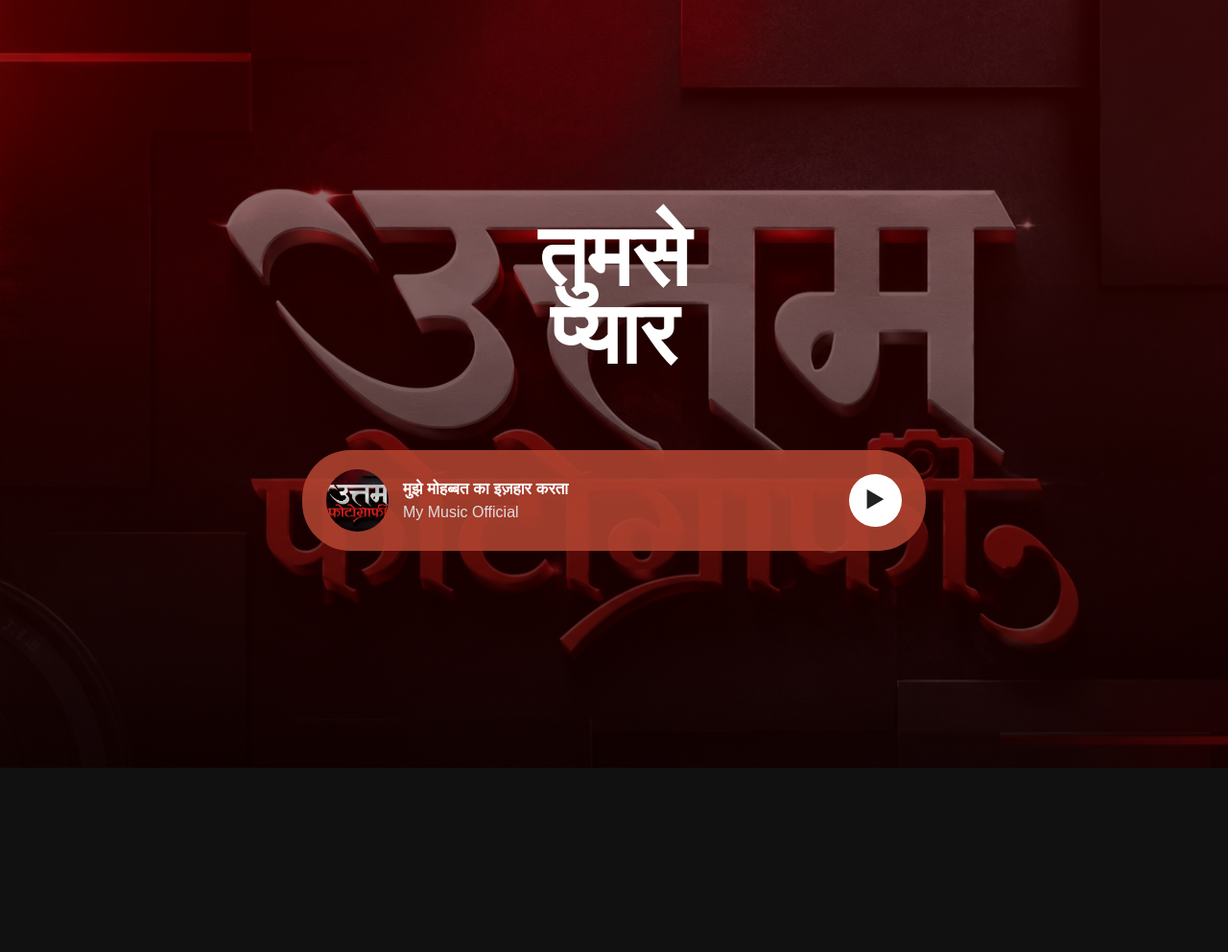
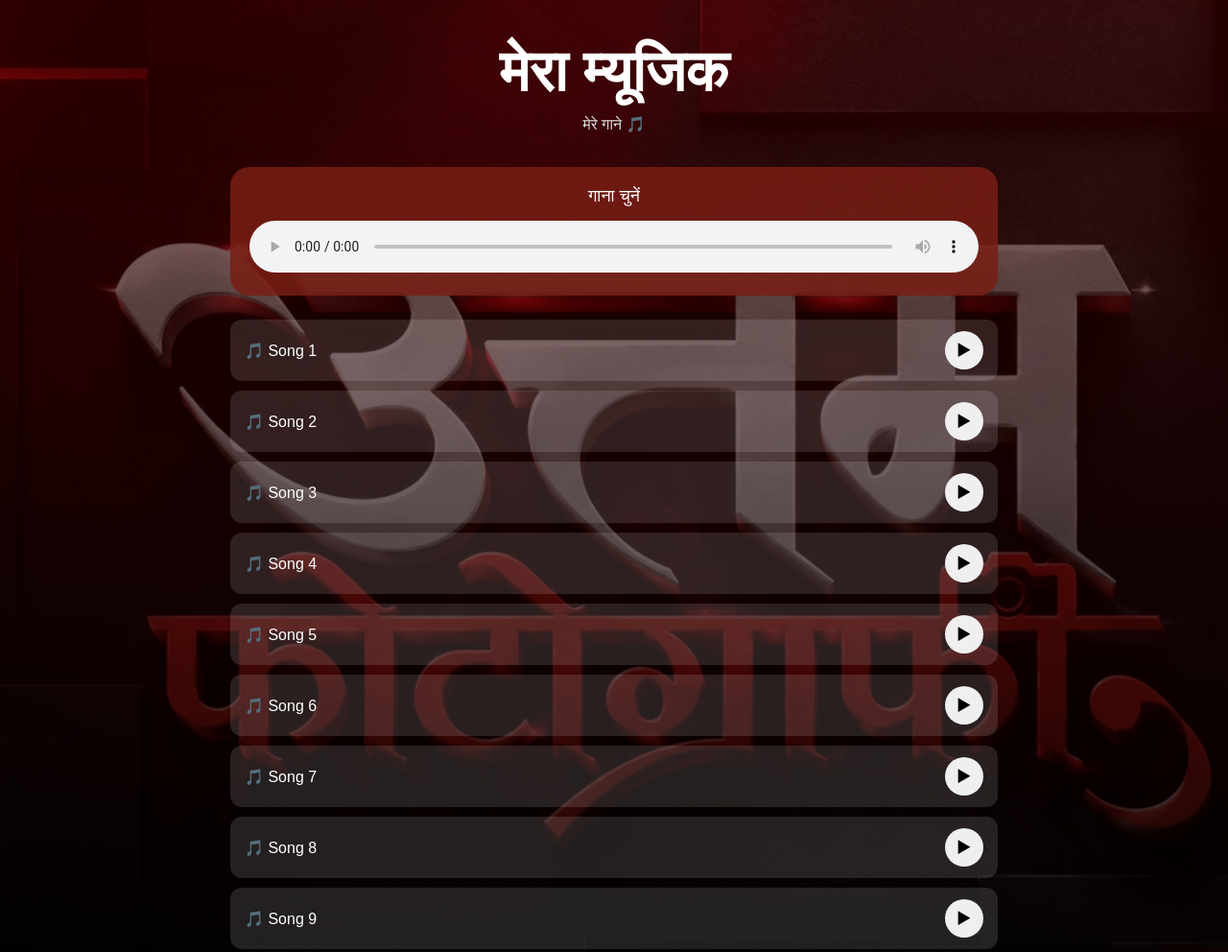
Before and after one commit to moreshwar166-cmyk/my-music-website, a plain HTML site: page index.html in a window 1280 px wide. Shown: the top 992 px of the page at 96% size. Before the commit the page ends 800 px from the top, so only its background shows below. Drawn offline with Linux system fonts and the light colour scheme.

Commit message:
Refactor index.html for improved structure and style

```diff
--- a/index.html
+++ b/index.html
@@ -3,114 +3,97 @@
 <head>
 <meta charset="UTF-8">
 <meta name="viewport" content="width=device-width, initial-scale=1.0">
-    <title>मेरा म्यूजिक</title>
+
+<title>My Music</title>
 
 <style>
-        * {
-            margin: 0;
-            padding: 0;
-            box-sizing: border-box;
+*{
+    margin:0;
+    padding:0;
+    box-sizing:border-box;
 }
 
-        body {
-            font-family: Arial, sans-serif;
-            background: #111;
-            color: white;
+body{
+    font-family:Arial,sans-serif;
+    color:white;
+    background:#111;
 }
 
-        .page {
-            min-height: 100vh;
+.page{
+    min-height:100vh;
+    padding:40px 15px;
     background:
-                linear-gradient(rgba(80,0,0,0.55), rgba(20,0,0,0.75)),
+        linear-gradient(rgba(60,0,0,.6),rgba(0,0,0,.85)),
         url("background.jpg");
-            background-size: cover;
-            background-position: center;
-
-            display: flex;
-            justify-content: center;
-            align-items: center;
+    background-size:cover;
+    background-position:center;
 }
 
-        .content {
-            width: 90%;
-            max-width: 1000px;
-            text-align: center;
+.container{
+    max-width:800px;
+    margin:auto;
 }
 
-        h1 {
-            font-size: 90px;
-            line-height: 0.9;
-            margin-bottom: 80px;
-            color: white;
+h1{
+    text-align:center;
+    font-size:60px;
+    margin-bottom:10px;
 }
 
-        .player {
-            margin: auto;
-            max-width: 650px;
-            padding: 20px 25px;
-            border-radius: 50px;
-            background: rgba(180,70,50,0.85);
-
-            display: flex;
-            align-items: center;
-            justify-content: space-between;
+.subtitle{
+    text-align:center;
+    color:#ddd;
+    margin-bottom:35px;
 }
 
-        .song-info {
-            display: flex;
-            align-items: center;
-            gap: 15px;
-            text-align: left;
+.player{
+    background:rgba(120,30,20,.85);
+    padding:20px;
+    border-radius:20px;
+    margin-bottom:25px;
+    text-align:center;
 }
 
-        .song-info img {
-            width: 65px;
-            height: 65px;
-            object-fit: cover;
-            border-radius: 50%;
+#nowPlaying{
+    margin-bottom:15px;
+    font-size:18px;
 }
 
-        .song-info h3 {
-            font-size: 17px;
+audio{
+    width:100%;
 }
 
-        .song-info p {
-            margin-top: 5px;
-            color: #ddd;
+.playlist{
+    display:flex;
+    flex-direction:column;
+    gap:10px;
 }
 
-        button {
-            width: 55px;
-            height: 55px;
-            border: none;
-            border-radius: 50%;
-            background: white;
-            color: #222;
-            font-size: 25px;
-            cursor: pointer;
+.song{
+    background:rgba(255,255,255,.12);
+    padding:12px 15px;
+    border-radius:12px;
+    display:flex;
+    align-items:center;
+    justify-content:space-between;
 }
 
-        @media(max-width:600px) {
-            h1 {
-                font-size: 55px;
-                margin-bottom: 50px;
+.song.active{
+    background:rgba(180,60,40,.9);
 }
 
-            .player {
-                padding: 15px;
+.song button{
+    width:40px;
+    height:40px;
+    border:0;
+    border-radius:50%;
+    cursor:pointer;
+    font-size:18px;
 }
 
-            .song-info h3 {
-                font-size: 13px;
-            }
-
-            .song-info p {
-                font-size: 11px;
-            }
-
-            button {
-                width: 45px;
-                height: 45px;
+@media(max-width:600px){
+    h1{
+        font-size:45px;
     }
 }
 </style>
@@ -119,47 +102,92 @@
 <body>
 
 <div class="page">
+<div class="container">
 
-    <div class="content">
+<h1>मेरा म्यूजिक</h1>
 
-        <h1>
-            तुमसे<br>
-            प्यार
-        </h1>
+<p class="subtitle">मेरे गाने 🎵</p>
 
 <div class="player">
 
-            <div class="song-info">
+<div id="nowPlaying">
+गाना चुनें
+</div>
 
-                <img src="background.jpg">
-
-                <div>
-                    <h3>मुझे मोहब्बत का इज़हार करता</h3>
-                    <p>My Music Official</p>
-                </div>
+<audio id="audio" controls></audio>
 
 </div>
 
-            <audio id="music" src="song.mp3"></audio>
+<div class="playlist">
 
-            <button onclick="playMusic()">▶</button>
+<div class="song" onclick="playSong(1,this)">
+<span>🎵 Song 1</span>
+<button>▶</button>
+</div>
 
+<div class="song" onclick="playSong(2,this)">
+<span>🎵 Song 2</span>
+<button>▶</button>
+</div>
+
+<div class="song" onclick="playSong(3,this)">
+<span>🎵 Song 3</span>
+<button>▶</button>
+</div>
+
+<div class="song" onclick="playSong(4,this)">
+<span>🎵 Song 4</span>
+<button>▶</button>
+</div>
+
+<div class="song" onclick="playSong(5,this)">
+<span>🎵 Song 5</span>
+<button>▶</button>
+</div>
+
+<div class="song" onclick="playSong(6,this)">
+<span>🎵 Song 6</span>
+<button>▶</button>
+</div>
+
+<div class="song" onclick="playSong(7,this)">
+<span>🎵 Song 7</span>
+<button>▶</button>
+</div>
+
+<div class="song" onclick="playSong(8,this)">
+<span>🎵 Song 8</span>
+<button>▶</button>
+</div>
+
+<div class="song" onclick="playSong(9,this)">
+<span>🎵 Song 9</span>
+<button>▶</button>
 </div>
 
 </div>
 
 </div>
+</div>
 
 <script>
 
-function playMusic() {
-    let music = document.getElementById("music");
+const audio = document.getElementById("audio");
+const nowPlaying = document.getElementById("nowPlaying");
 
-    if (music.paused) {
-        music.play();
-    } else {
-        music.pause();
-    }
+function playSong(number, element){
+
+    audio.src = "song (" + number + ").mp3";
+
+    nowPlaying.innerText = "अब चल रहा है: Song " + number;
+
+    document.querySelectorAll(".song").forEach(song => {
+        song.classList.remove("active");
+    });
+
+    element.classList.add("active");
+
+    audio.play();
 }
 
 </script>
```
Lines whose indentation alone changed are shown as unchanged.
